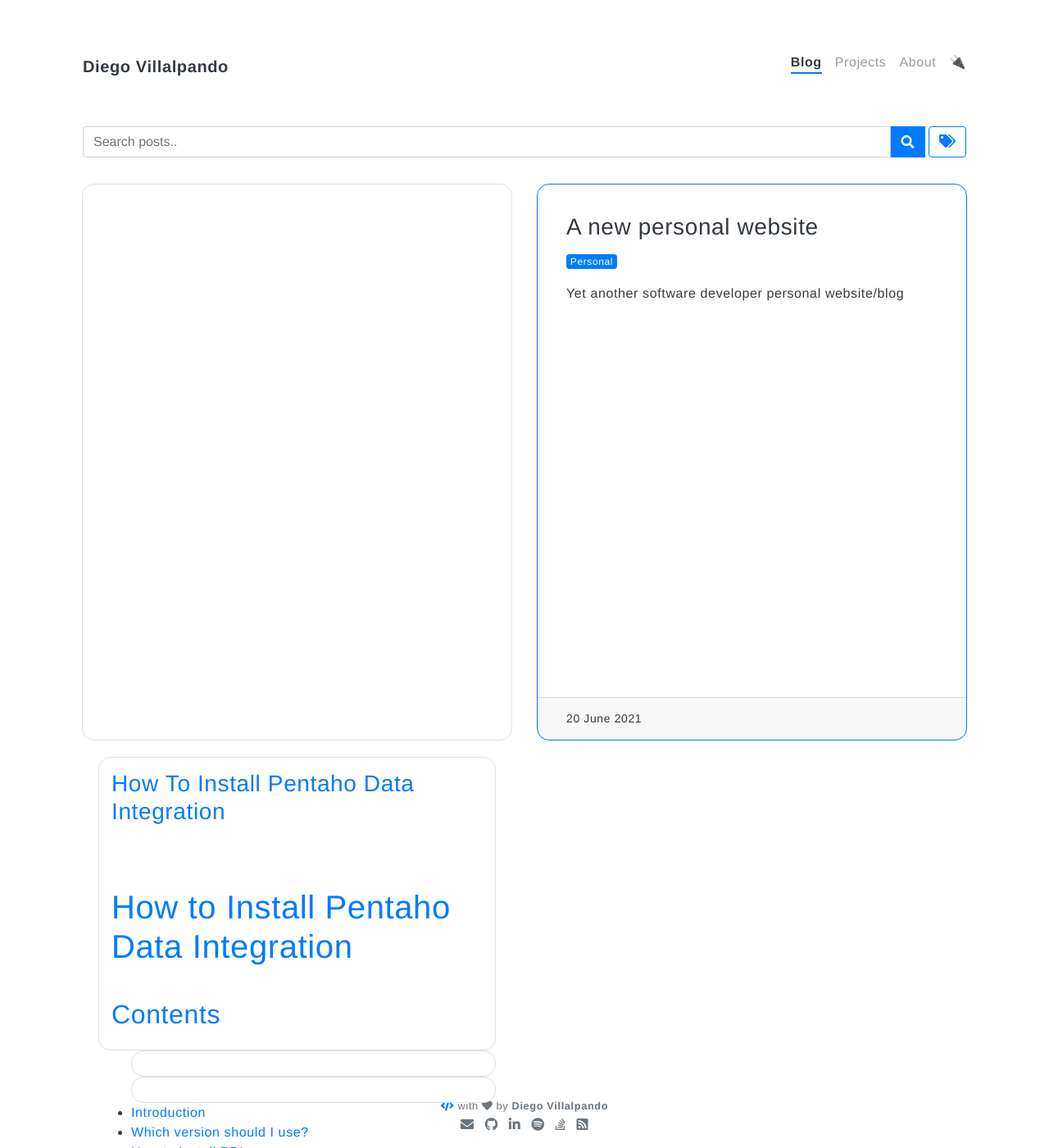
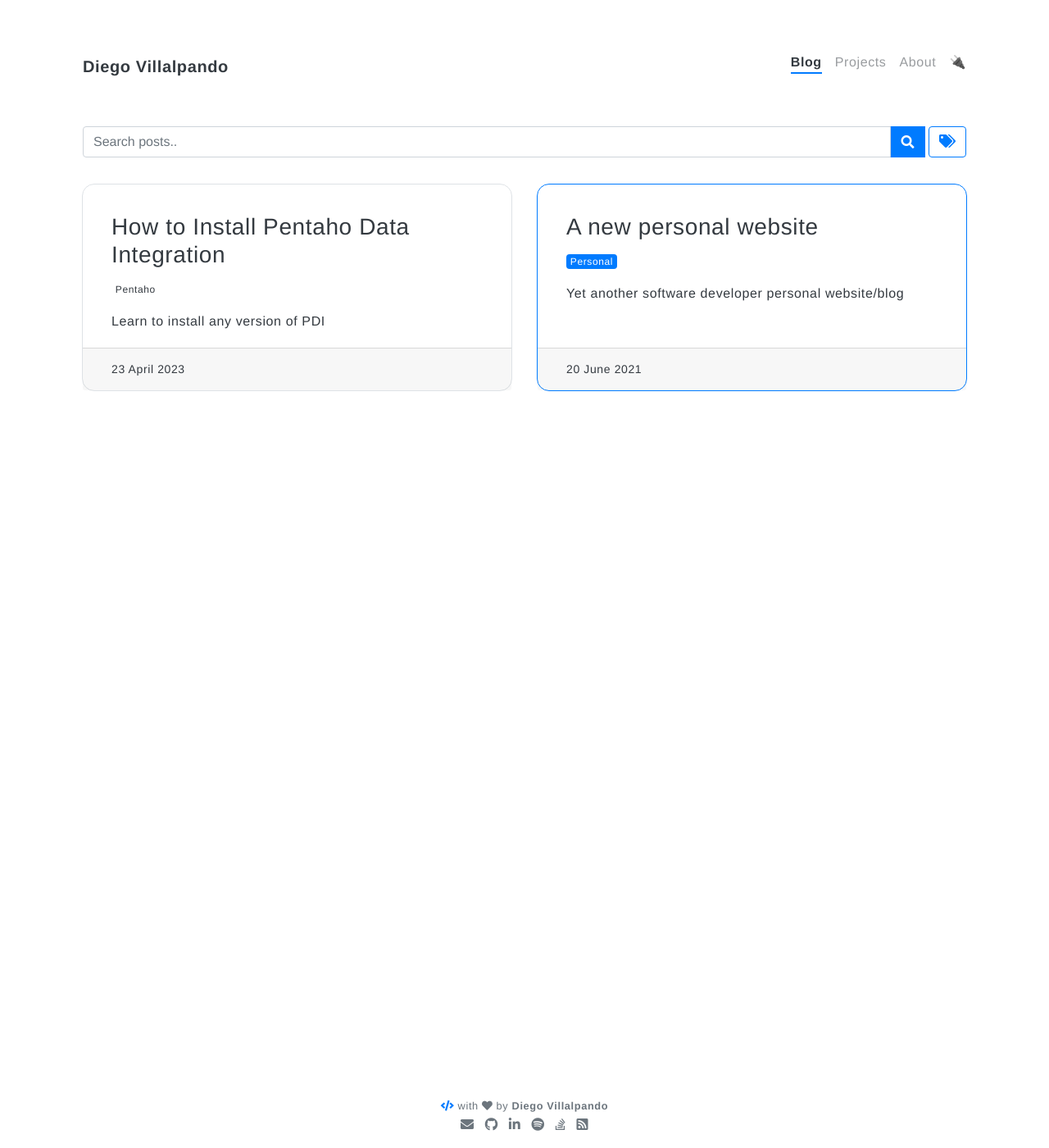
Before and after one commit to Dialvive/dialvive.dev, a Jekyll site: the page built from pages/blog.html, in a window 1280 px wide and 1400 px high. Shown: the whole window at 82% size. Built offline with Jekyll 4.4.1, drawn with Linux system fonts in a browser that asks for light colours; nearby versions of some CDN libraries; comment, search, counter and statistics services are not loaded; some of the changed text lies outside the part shown.

Commit message:
Update 2023-04-23-How-to-Install-Pentaho-Data-Integration.md

```diff
--- a/_posts/2023-04-23-How-to-Install-Pentaho-Data-Integration.md
+++ b/_posts/2023-04-23-How-to-Install-Pentaho-Data-Integration.md
@@ -1,3 +1,12 @@
+---
+title: How to Install Pentaho Data Integration
+tags: [Pentaho]
+style: border
+color: pentaho
+comments: false
+description: Learn to install any version of PDI
+---
+
 # How to Install Pentaho Data Integration
 
 ## Contents
```
